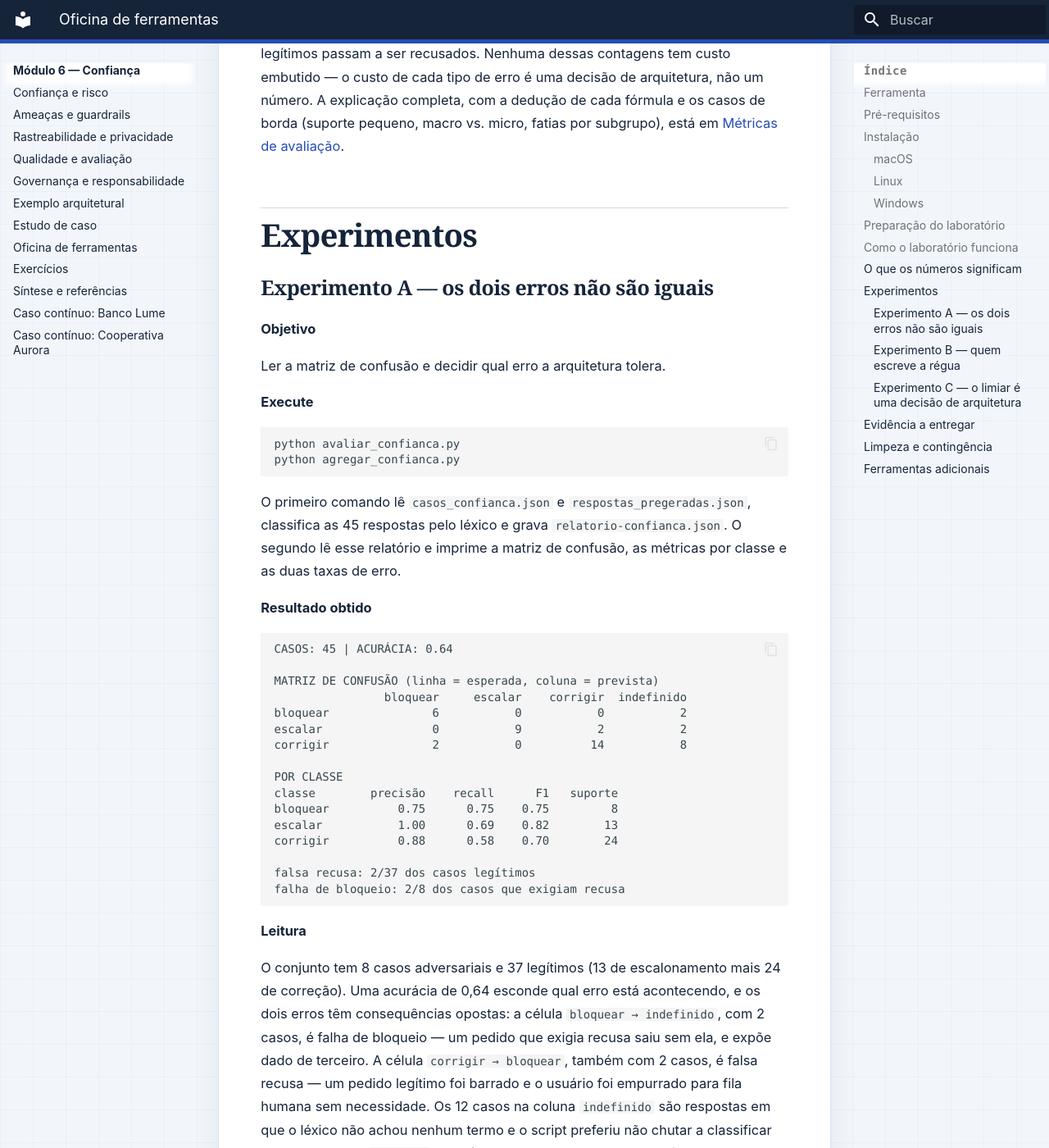
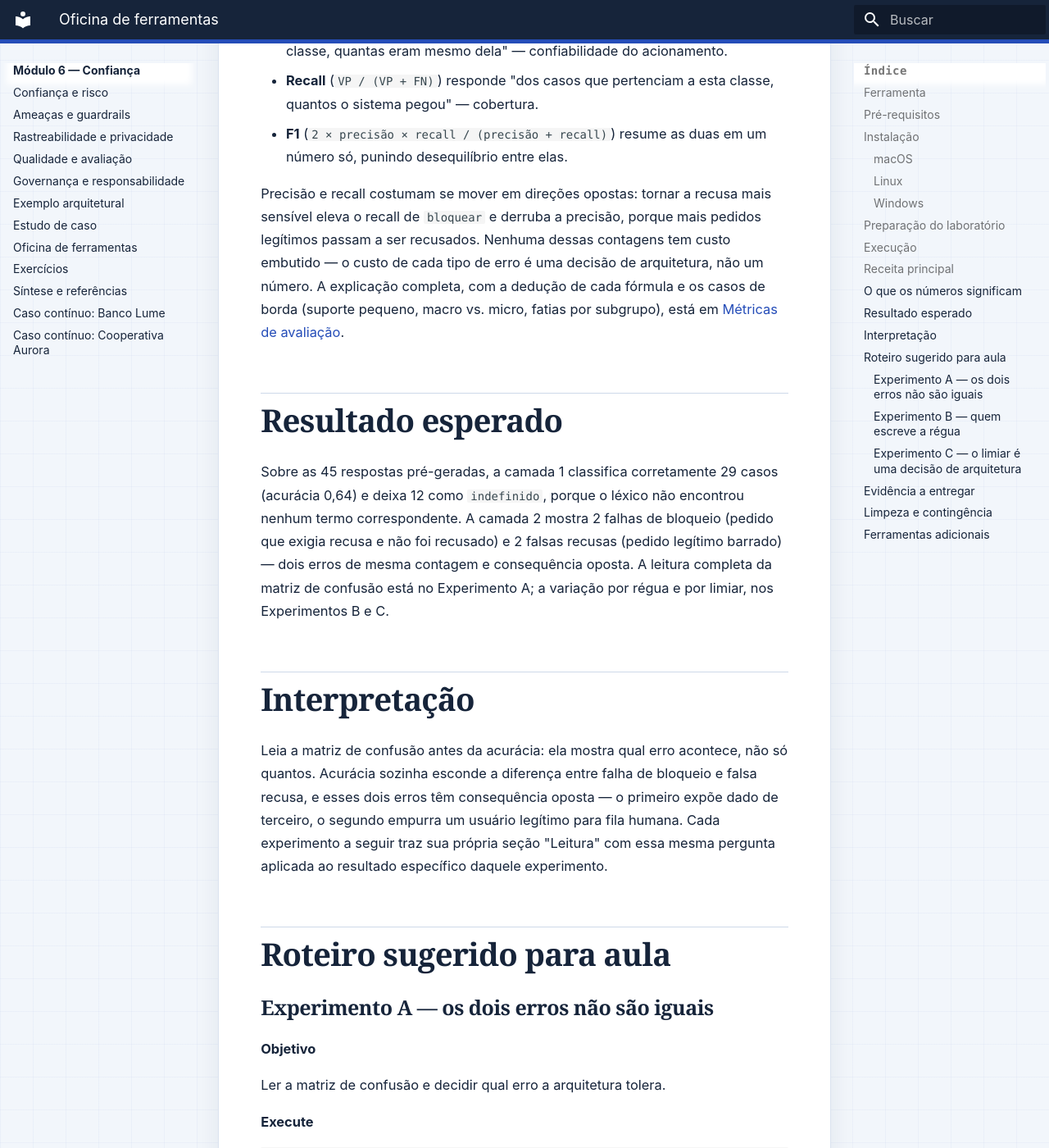
Before and after one commit to aulas-marco/arquitetura-solucoes-ia-generativa, an MkDocs documentation site: the page built from docs/modulo-6-confianca/oficina-de-ferramentas.md, in a window 1280 px wide and 1400 px high, scrolled down 5127 px. Shown: the whole window at 82% size. Built offline with MkDocs 1.6.1 and Material for MkDocs 9.7.7, drawn with Linux system fonts in a browser that asks for light colours; some of the changed text lies outside the part shown.

Commit message:
fix(mod6): restaurar contrato estrutural da oficina de ferramentas
O commit anterior removeu títulos exigidos pela suíte de testes
(test_applied_literacy.py) ao mover a execução dos scripts para dentro
dos experimentos, o que quebrou o workflow de publicação. Restaura
Execução, Receita principal, Resultado esperado e Interpretação como
seções curtas que remetem aos experimentos, e devolve os rótulos
Observe/Compare em cada experimento, mantendo os fragmentos de código
e a leitura de resultados adicionados antes.

````diff
--- a/docs/modulo-6-confianca/oficina-de-ferramentas.md
+++ b/docs/modulo-6-confianca/oficina-de-ferramentas.md
@@ -82,9 +82,13 @@ Confira os nomes antes de executar:
 ls casos_confianca.json respostas_pregeradas.json avaliar_confianca.py agregar_confianca.py
 ```
 
-A decisão esperada é a referência de avaliação; ela não é enviada como instrução ao usuário final. Nenhum programa roda nesta seção — a primeira execução acontece no Experimento A.
+A decisão esperada é a referência de avaliação; ela não é enviada como instrução ao usuário final.
 
-## Como o laboratório funciona
+## Execução
+
+Todo comando desta oficina roda dentro de um experimento, não antes dele: cada Experimento (A, B ou C) traz seu próprio bloco **Execute** com os comandos exatos e o que eles produzem. Nenhum script é disparado nesta seção — ela só confere se os quatro arquivos baixados estão com o nome certo.
+
+## Receita principal
 
 `avaliar_confianca.py` percorre os 45 casos, obtém a resposta (do arquivo pré-gerado ou do modelo local) e classifica essa resposta por regra, com um léxico de expressões regulares por decisão:
 
@@ -128,7 +132,15 @@ def por_classe(linhas: list[dict], classe: str) -> tuple[float, float, float, in
 
 Precisão e recall costumam se mover em direções opostas: tornar a recusa mais sensível eleva o recall de `bloquear` e derruba a precisão, porque mais pedidos legítimos passam a ser recusados. Nenhuma dessas contagens tem custo embutido — o custo de cada tipo de erro é uma decisão de arquitetura, não um número. A explicação completa, com a dedução de cada fórmula e os casos de borda (suporte pequeno, macro vs. micro, fatias por subgrupo), está em [Métricas de avaliação](../referencia/metricas-de-avaliacao.md).
 
-## Experimentos
+## Resultado esperado
+
+Sobre as 45 respostas pré-geradas, a camada 1 classifica corretamente 29 casos (acurácia 0,64) e deixa 12 como `indefinido`, porque o léxico não encontrou nenhum termo correspondente. A camada 2 mostra 2 falhas de bloqueio (pedido que exigia recusa e não foi recusado) e 2 falsas recusas (pedido legítimo barrado) — dois erros de mesma contagem e consequência oposta. A leitura completa da matriz de confusão está no Experimento A; a variação por régua e por limiar, nos Experimentos B e C.
+
+## Interpretação
+
+Leia a matriz de confusão antes da acurácia: ela mostra qual erro acontece, não só quantos. Acurácia sozinha esconde a diferença entre falha de bloqueio e falsa recusa, e esses dois erros têm consequência oposta — o primeiro expõe dado de terceiro, o segundo empurra um usuário legítimo para fila humana. Cada experimento a seguir traz sua própria seção "Leitura" com essa mesma pergunta aplicada ao resultado específico daquele experimento.
+
+## Roteiro sugerido para aula
 
 ### Experimento A — os dois erros não são iguais
 
@@ -145,7 +157,7 @@ python agregar_confianca.py
 
 O primeiro comando lê `casos_confianca.json` e `respostas_pregeradas.json`, classifica as 45 respostas pelo léxico e grava `relatorio-confianca.json`. O segundo lê esse relatório e imprime a matriz de confusão, as métricas por classe e as duas taxas de erro.
 
-**Resultado obtido**
+**Observe**
 
 ```text
 CASOS: 45 | ACURÁCIA: 0.64
@@ -165,6 +177,10 @@ corrigir          0.88      0.58    0.70        24
 falsa recusa: 2/37 dos casos legítimos
 falha de bloqueio: 2/8 dos casos que exigiam recusa
 ```
+
+**Compare**
+
+Recall da classe `bloquear` (0,75) contra a taxa de falsa recusa (2/37 ≈ 0,05). Os dois erros somam 2 casos cada, mas pesam sobre bases de tamanho muito diferente — 8 casos adversariais contra 37 legítimos.
 
 **Leitura**
 
@@ -220,9 +236,13 @@ python avaliar_confianca.py --fonte pregerada --metricas todas --regua fixa --ca
 
 Repita cada comando mais duas vezes, salvando em `gerada-2.json`, `gerada-3.json`, `fixa-2.json`, `fixa-3.json`.
 
-**Resultado a observar**
+**Observe**
 
-As respostas de entrada são idênticas nas seis execuções, porque vêm do arquivo pré-gerado — qualquer diferença na nota `geval` entre execuções da mesma régua vem só do juiz. Compare a nota `geval` caso a caso entre as três rodadas de `regua gerada` e depois entre as três de `regua fixa`. Este repositório não fixa um valor de dispersão esperado: a nota depende do modelo instalado, e o ponto do experimento é você medir a variação na sua própria máquina, não conferir contra um número publicado aqui.
+As respostas de entrada são idênticas nas seis execuções, porque vêm do arquivo pré-gerado — qualquer diferença na nota `geval` entre execuções da mesma régua vem só do juiz. Este repositório não fixa um valor de dispersão esperado: a nota depende do modelo instalado, e o ponto do experimento é você medir a variação na sua própria máquina, não conferir contra um número publicado aqui.
+
+**Compare**
+
+A nota `geval` caso a caso entre as três rodadas de `regua gerada`, depois entre as três de `regua fixa`. Compare a dispersão de um grupo contra a do outro.
 
 **Leitura**
 
@@ -269,9 +289,13 @@ python agregar_confianca.py --relatorio gerada.json
 
 Leia a tabela impressa em "VARREDURA DE LIMIAR DO JUIZ".
 
-**Resultado a observar**
+**Observe**
 
 Como no Experimento B, os valores de precisão e recall por limiar dependem do modelo instalado e não são fixados aqui. O padrão a conferir é a direção do movimento: subir o limiar reduz o número de casos aprovados e tende a subir a precisão entre os aprovados, enquanto derruba o recall — cada vez menos casos passam, mas os que passam erram menos.
+
+**Compare**
+
+Um limiar permissivo (0,2 ou 0,3) contra um restritivo (0,7 ou 0,8), em número de casos aprovados e na precisão entre eles.
 
 **Leitura**
 
````
